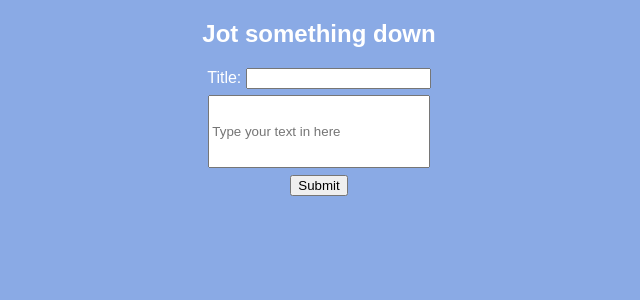
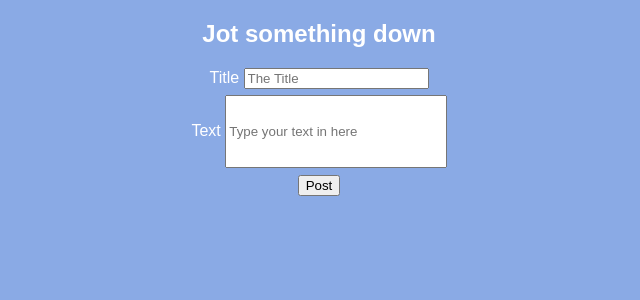
Before and after one commit to matfeinikolaev/Simple-Blog-PHP, a PHP site: page /index.php in a window 1280 px wide. Shown: the top 300 px of the page, without its empty margins (321-961 px from the left). Run offline with PHP 8.4, Linux system fonts and the light colour scheme; data that the repository does not hold is empty.

Commit message:
Update form.php

```diff
--- a/MyBlog/partials/form.php
+++ b/MyBlog/partials/form.php
@@ -1,6 +1,8 @@
-<h2>Jot something down</h2>
-<form method="POST" action="post.php">
-<label for='title'>Title: </label><input type="text" name="title" id="title"><br>
-<input type="text" name="text" placeholder="Type your text in here" id="text"><br>
-<input type="submit" name="submit" id="submit">
+<h2 class="h3 mb-3 font-weight-normal">Jot something down</h2>
+<form method="POST" action="/post">
+  <label class="sr-only" for='title'>Title</label>
+  <input class="form-control" id="title" name="title" type="text" placeholder="The Title"><br>
+  <label class="sr-only" for="text">Text</label>
+  <input class="form-control" id="text" name="text" type="text" placeholder="Type your text in here"><br>
+  <button class="btn btn-lg btn-primary btn-block" type="submit">Post</button><br>
 </form>
```
